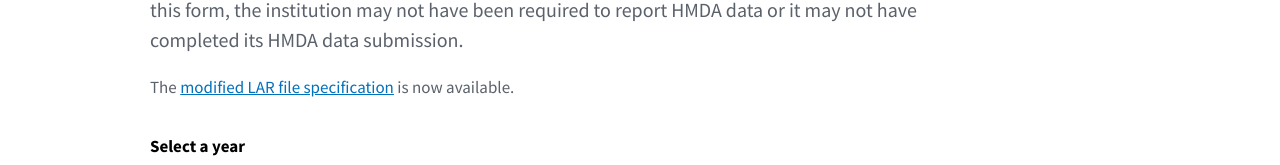
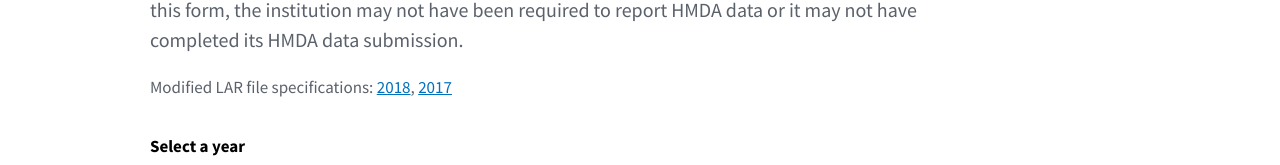
Before and after one commit to cfpb/hmda-pub-ui, a React (Create React App) app: page /data-publication/modified-lar/2018 in a window 1280 px wide. Shown: the part 283-448 px from the top of the page. Built offline with nearby package versions, Linux system fonts and the light colour scheme; no server answers.

Commit message:
modified lar file spec links [deploy pr]

```diff
--- a/src/reports/ModifiedLar.jsx
+++ b/src/reports/ModifiedLar.jsx
@@ -22,14 +22,14 @@ const ModifiedLar = props => {
             may not have completed its HMDA data submission."
         >
           <p>
-            The{' '}
+            Modified LAR file specifications: <a
+              title="Modified LAR 2018 file specification"
+              href="https://github.com/cfpb/hmda-platform/blob/master/docs/v2/spec/Modified%20LAR%20Schema.csv"
+            >2018</a>,{' '}
             <a
-              title="Modified LAR file specification"
+              title="Modified LAR 2017 file specification"
               href="https://github.com/cfpb/hmda-platform/blob/master/docs/v1/2017_Modified_LAR_Spec.csv"
-            >
-              modified LAR file specification
-            </a>{' '}
-            is now available.
+            >2017</a>
           </p>
         </Header>
         <YearSelector standalone={true} />
```
